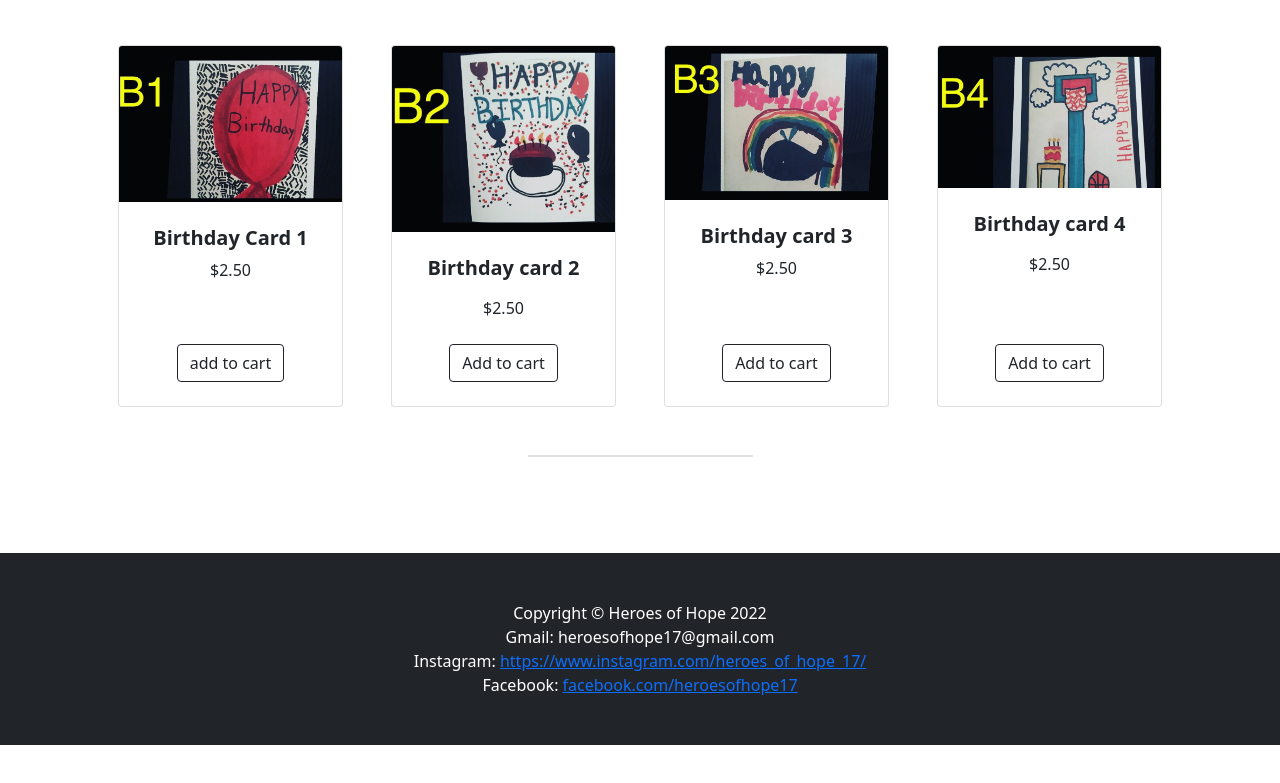
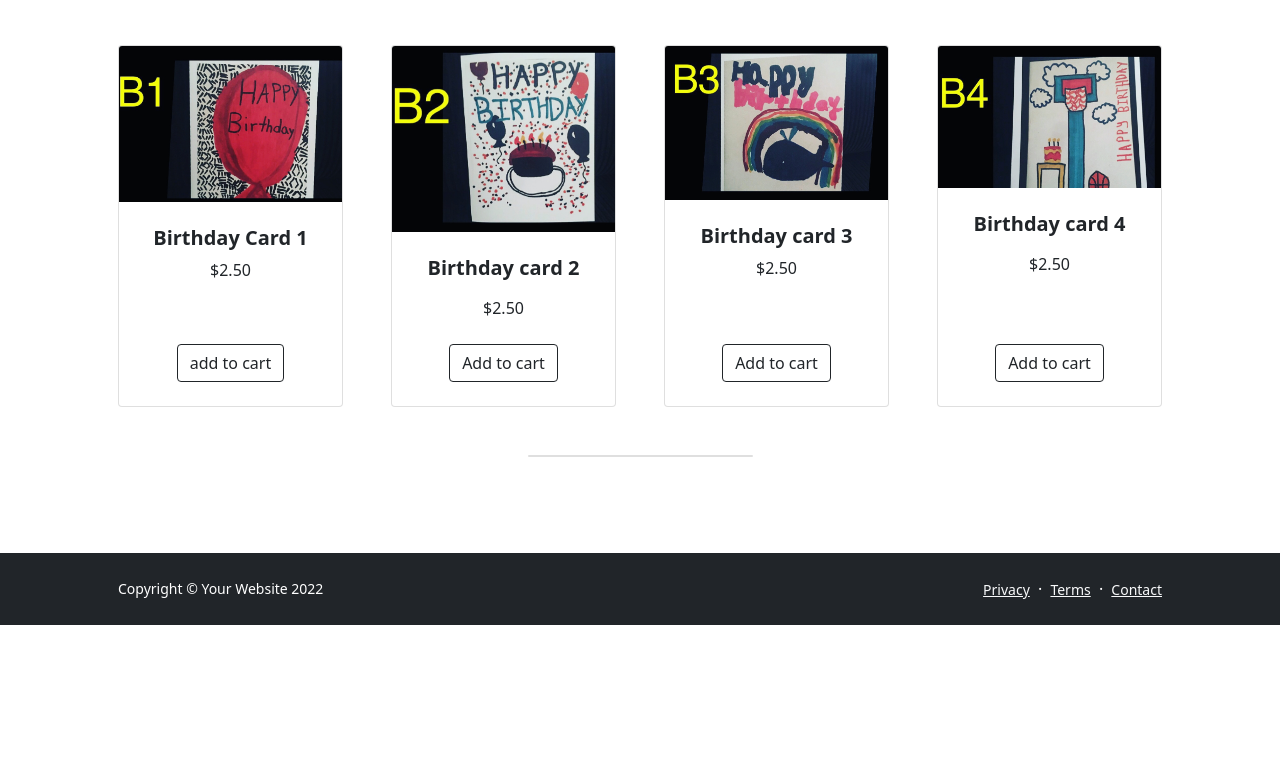
Before and after one commit to ecmosuK/heroesofhope, a plain HTML site: page index.html in a window 1280 px wide. Shown: the part 1056-1839 px from the top of the page. After the commit the page ends 1729 px from the top, so only its background shows below. Drawn offline with nearby package versions, Linux system fonts and the light colour scheme; a script that the page names is missing.

Commit message:
index.html

```diff
--- a/index.html
+++ b/index.html
@@ -266,11 +266,18 @@
                 </div>
         </section>
         <!-- Footer-->
-        <footer class="py-5 bg-dark">
-            <div class="container"><p class="m-0 text-center text-white">Copyright &copy; Heroes of Hope 2022<br>
-                Gmail: heroesofhope17@gmail.com<br>
-                Instagram: <a href="https://www.instagram.com/heroes_of_hope_17/">https://www.instagram.com/heroes_of_hope_17/</a><br>
-                Facebook: <a href="facebook.com/heroesofhope17">facebook.com/heroesofhope17</a></p>
+        <footer class="bg-dark py-4 mt-auto">
+            <div class="container px-5">
+                <div class="row align-items-center justify-content-between flex-column flex-sm-row">
+                    <div class="col-auto"><div class="small m-0 text-white">Copyright &copy; Your Website 2022</div></div>
+                    <div class="col-auto">
+                        <a class="link-light small" href="#!">Privacy</a>
+                        <span class="text-white mx-1">&middot;</span>
+                        <a class="link-light small" href="#!">Terms</a>
+                        <span class="text-white mx-1">&middot;</span>
+                        <a class="link-light small" href="#!">Contact</a>
+                    </div>
+                </div>
             </div>
         </footer>
         <!-- Bootstrap core JS-->
```
